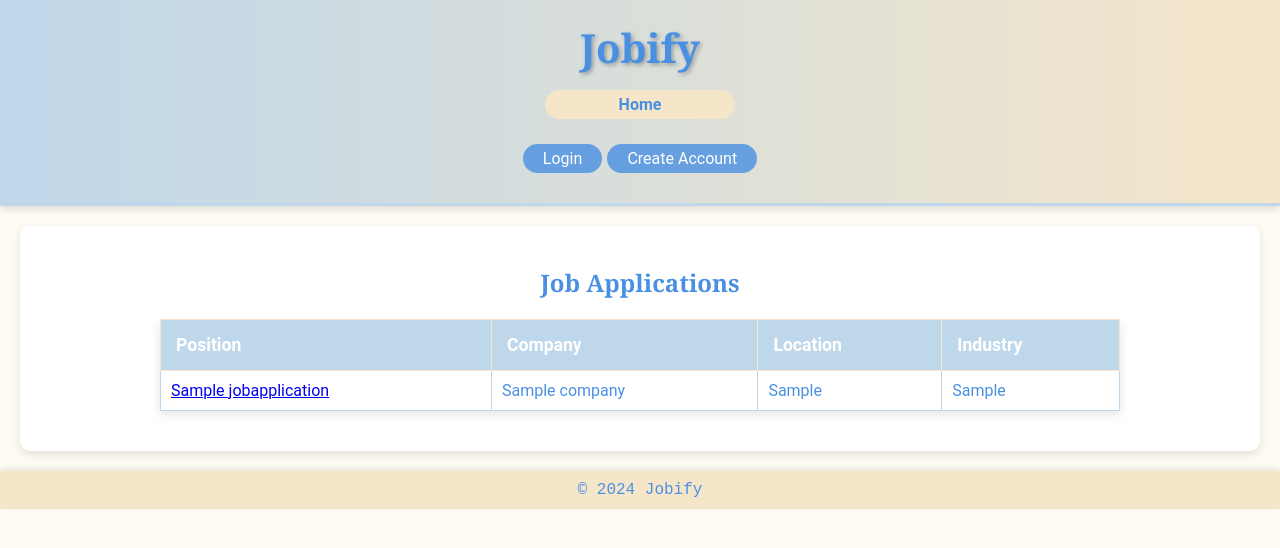
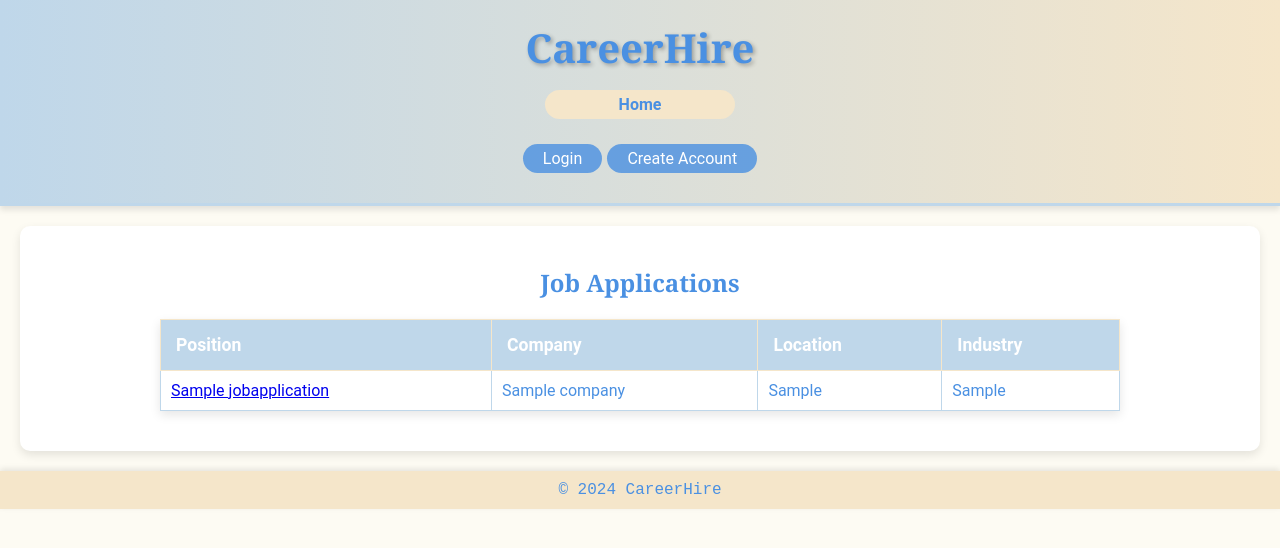
Before and after one commit to mmurshidf/cs412-Assignments, a Django app: page /project/ in a window 1280 px wide. Shown: the top 548 px of the page. Run offline with Django 5.2, Linux system fonts and the light colour scheme; tables that the repository leaves empty hold one stand-in row (values such as "Sample post").

Commit message:
name Change

```diff
--- a/project/templates/project/base.html
+++ b/project/templates/project/base.html
@@ -9,12 +9,12 @@
 <head>
     <meta charset="UTF-8">
     <meta name="viewport" content="width=device-width, initial-scale=1.0">
-    <title>{% block title %}Jobify{% endblock %}</title>
+    <title>{% block title %}CareerHire{% endblock %}</title>
     <link rel="stylesheet" href="{% static 'nav.css' %}">
 </head>
 <body>
     <header>
-        <h1>Jobify</h1>
+        <h1>CareerHire</h1>
         <a href="{% url 'homepage' %}" class="home-btn">Home</a>
         {% if user.is_authenticated %}
             <form method="post" action="{% url 'logout' %}" style="display: inline;">
@@ -35,7 +35,7 @@
     </main>
 
     <footer>
-        <p>© 2024 Jobify</p>
+        <p>© 2024 CareerHire</p>
     </footer>
 </body>
 </html>
--- a/project/templates/project/homepage.html
+++ b/project/templates/project/homepage.html
@@ -2,7 +2,7 @@
 {% load static %}
 
 {% block title %}
-Home - Jobify
+Home - CareerHire
 {% endblock %}
 
 {% block content %}
--- a/project/templates/project/logged_out.html
+++ b/project/templates/project/logged_out.html
@@ -3,7 +3,7 @@
 {% block content %}
 <div class="logout-confirmation">
     <h2>You have been logged out</h2>
-    <p>Thank you for using Jobify!</p>
+    <p>Thank you for using CareerHire!</p>
     <a href="{% url 'login' %}" class="login-again-btn">Log in again</a>
     <a href="/" class="home-btn">Return to Home</a>
 </div>
```
